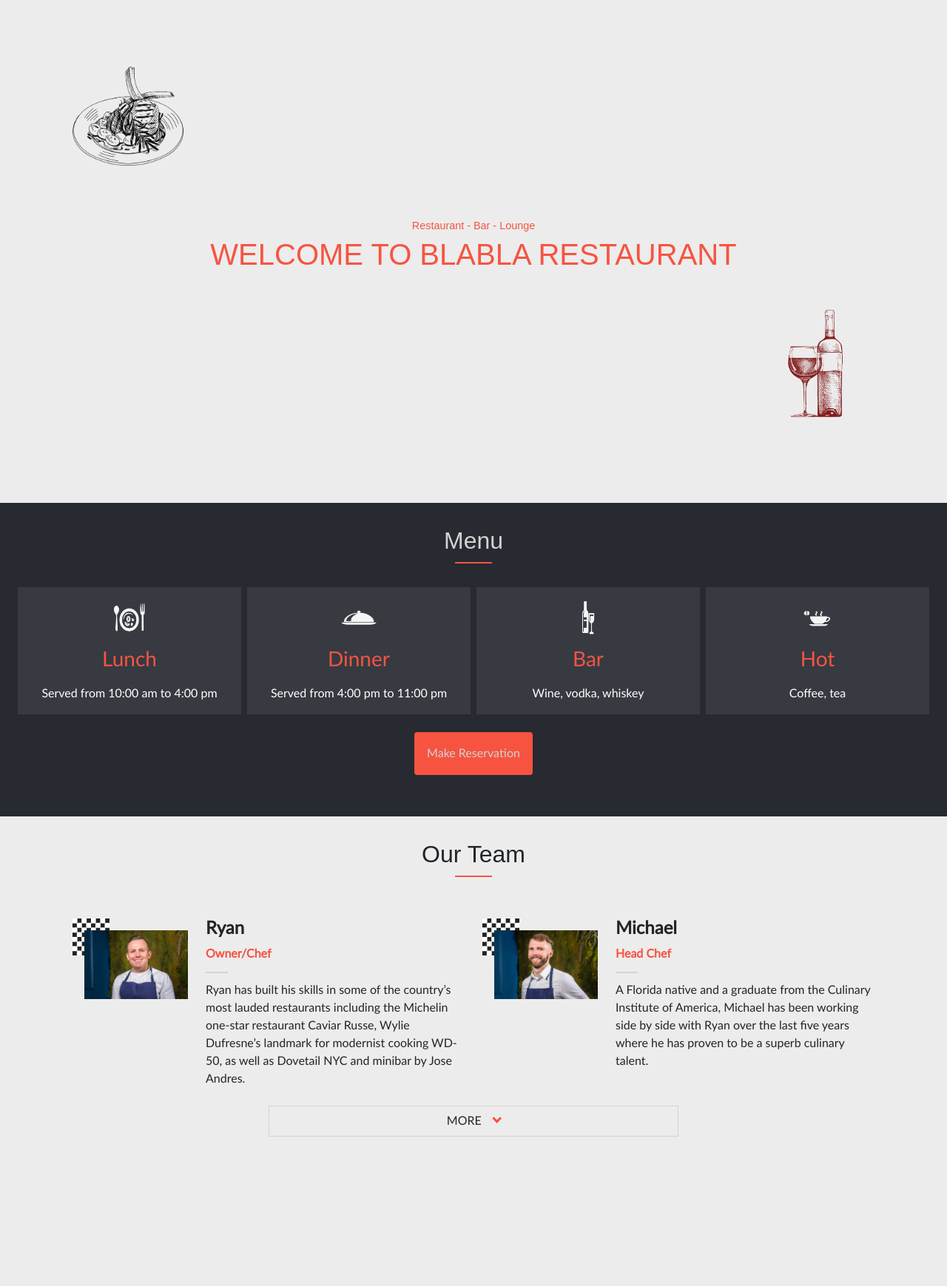
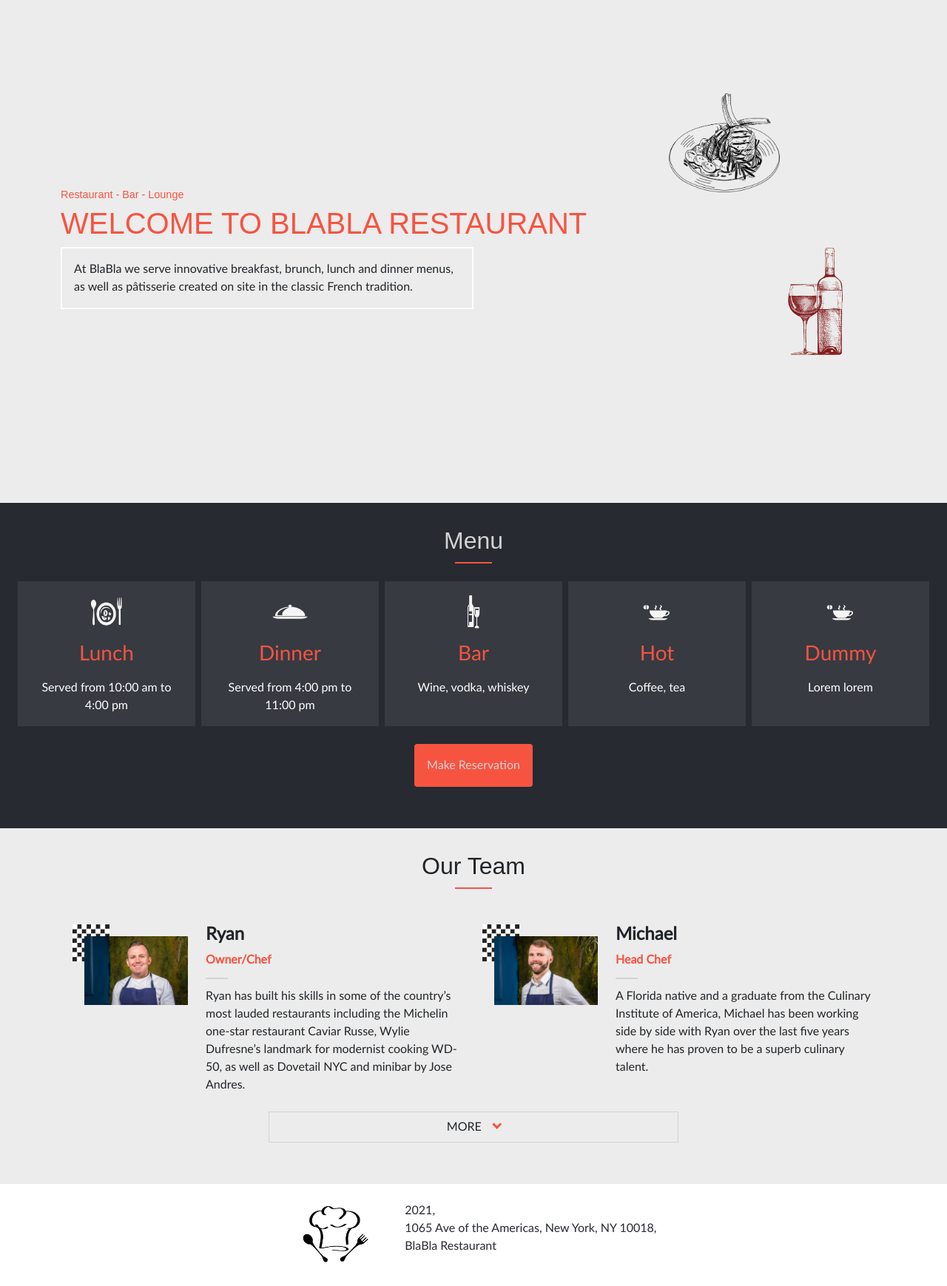
Before and after one commit to damdafayton/restaurant, a website: page index.html in a window 1280 px wide. Shown: the part 120-1859 px from the top of the page at 74% size. Before the commit the page ends 1713 px from the top, so only its background shows below. Drawn offline with Linux system fonts and the light colour scheme; files whose address does not match are found by name; a web font is replaced by a local one.

Commit message:
Update according to review

```diff
--- a/css/style.scss
+++ b/css/style.scss
@@ -40,7 +40,7 @@ section {
 h1 {
   font-family: df-cocogoose, sans-serif;
   color: $df-r-orange;
-  text-align: center;
+  text-align: start;
 
   span {
     font-size: 0.9rem;
@@ -63,9 +63,15 @@ a {
   text-decoration: inherit;
 }
 
-footer > img {
-  width: 100px;
-  margin-right: 2rem;
+footer {
+  background-color: #272a31;
+  min-height: auto;
+  color: #ececec;
+
+  > img {
+    height: 90px;
+    margin-right: 1rem;
+  }
 }
 
 header {
@@ -153,6 +159,21 @@ a:hover {
   flex-direction: column;
 }
 
+#partners {
+  background-color: $df-r-card;
+  min-height: unset;
+  margin-left: 0;
+
+  .h2-wrapper {
+    flex-basis: 100%;
+  }
+
+  img {
+    max-width: 150px;
+    height: max-content;
+  }
+}
+
 #welcome {
   img {
     max-width: 150px;
@@ -160,13 +181,38 @@ a:hover {
 
     &:nth-child(3) {
       left: 1rem;
-      bottom: 9rem;
+      top: -9rem;
     }
 
     &:nth-child(4) {
-      top: 9rem;
+      bottom: -10rem;
       right: 1rem;
     }
+  }
+}
+
+.text-in-image {
+  position: absolute;
+  width: 100%;
+  top: 0;
+  bottom: 0;
+  padding: 1.5rem;
+  color: white;
+  pointer-events: none;
+  z-index: 1;
+
+  p {
+    color: white !important;
+  }
+}
+
+.text-orange {
+  color: $df-r-orange;
+}
+
+.card-team {
+  p:nth-child(2) {
+    @extend .text-orange;
   }
 }
 
@@ -200,7 +246,7 @@ a:hover {
   width: 50px;
   align-self: center;
   margin-top: 0.6rem;
-  margin-bottom: 2rem;
+  margin-bottom: 1.5rem;
 }
 
 .line-gray {
@@ -216,10 +262,6 @@ a:hover {
   color: $df-r-gray;
   padding: 1rem;
   margin: 1.5rem;
-}
-
-.text-orange {
-  color: $df-r-orange;
 }
 
 .photo-team {
@@ -261,18 +303,12 @@ $arrow-border: 3px solid $df-r-orange;
   border-right: $arrow-border;
 }
 
-.copyright {
-  background-color: white;
-  min-height: auto;
-}
+.img-reddish {
+  @extend .text-in-image;
 
-.img-reddish {
-  position: absolute;
   background-color: red;
-  width: 100%;
-  height: $team-img-height;
+  // height: $team-img-height;
   z-index: 1;
-  top: 0;
   opacity: 40%;
   pointer-events: none;
 
@@ -291,7 +327,7 @@ $arrow-border: 3px solid $df-r-orange;
   &:hover {
     transition: transform 1s;
     filter: none;
-    transform: scale(2);
+    // transform: scale(2);
     transform-origin: left;
     z-index: 2 !important;
   }
@@ -306,6 +342,23 @@ $arrow-border: 3px solid $df-r-orange;
   filter: contrast(2);
 }
 
+@media screen and (min-width: 576px) {
+  #welcome {
+    img {
+      &:nth-child(3) {
+        right: 9rem;
+        top: -6.5rem;
+        left: unset;
+      }
+
+      &:nth-child(4) {
+        bottom: -4rem;
+        right: 1rem;
+      }
+    }
+  }
+}
+
 @media screen and (min-width: 768px) {
   .navbar-padding-end {
     padding-right: 1rem;
@@ -313,6 +366,16 @@ $arrow-border: 3px solid $df-r-orange;
 
   section:not(.vh100) {
     min-height: auto;
+  }
+
+  footer {
+    background-color: white;
+    color: $df-r-black;
+
+    img {
+      content: url("../images/logo-food.png");
+      margin-right: 2rem;
+    }
   }
 
   header {
--- a/index.html
+++ b/index.html
@@ -15,13 +15,20 @@
     </header>
     <main>
         <section id="welcome" class="vh100 container d-flex flex-column justify-content-center">
-            <h1 class="position-relative">
-                <span>Restaurant - Bar - Lounge</span><br>
-                WELCOME TO BLABLA RESTAURANT
+            <div class="position-relative">
+                <h1>
+                    <span>Restaurant - Bar - Lounge</span><br>
+                    WELCOME TO BLABLA RESTAURANT
+                </h1>
+                <div class="text-start border border-2 border-white p-3 col-sm-6">
+                    At BlaBla we serve innovative breakfast, brunch, lunch and dinner menus, as well as pâtisserie
+                    created
+                    on site in the classic French tradition.
+                </div>
                 <img src=" ./images/PngItem_303341.png" alt="background image">
                 <img src="./images/wine-glass-red-wine-wine-cocktail-champagne-drink-wine-d3d72936183c1a59da94eb28e13d3e17.png"
                     alt="background image 2">
-            </h1>
+            </div>
         </section>
         <section id="menu" class="container-fluid px-4">
             <div class="h2-wrapper">
@@ -29,7 +36,7 @@
                 </h2>
                 <div class="line"></div>
             </div>
-            <div class="g-2 row row-cols-1 row-cols-sm-2 row-cols-md-4">
+            <div class="g-2 row row-cols-1 row-cols-sm-2 row-cols-md-5 justify-content-center">
                 <div class="col">
                     <div
                         class="card-menu d-flex align-items-center justify-content-around justify-content-sm-start flex-sm-column">
@@ -62,6 +69,14 @@
                         <p class="col-6 col-sm-12">Coffee, tea</p>
                     </div>
                 </div>
+                <div class="col">
+                    <div
+                        class="card-menu d-flex align-items-center justify-content-around justify-content-sm-start flex-sm-column">
+                        <img class="menu-icons" src="./images/hot-3.png" alt="lunch icon">
+                        <h3 class="my-3">Dummy</h3>
+                        <p class="col-6 col-sm-12">Lorem lorem</p>
+                    </div>
+                </div>
             </div>
             <button class="btn btn-orange">Make Reservation</button>
         </section>
@@ -73,6 +88,10 @@
             <div class="gy-4 gx-4 px-3 row row-cols-1 row-cols-md-2 justify-content-center" id="team-members"></div>
         </section>
     </main>
+    <footer class="copyright py-4 px-3 text-start d-flex justify-content-center">
+        <img src="./images/logo-food-w.png" alt="logo">
+        <p class="">2021,<br>1065 Ave of the Americas, New York, NY 10018,<br>BlaBla Restaurant</p>
+    </footer>
     <script src="js/main.js"></script>
     <script src="js/navbar.js"></script>
 </body>
--- a/js/main.js
+++ b/js/main.js
@@ -18,37 +18,54 @@ const teamObj = {
     image: './images/beverage.jpg',
     name: 'Will',
     title: 'Beverage Director',
+    description: 'Lorem ipsum dolor sit, amet consectetur adipisicing elit. Soluta non veniam culpa quibusdam eius laboriosam amet placeat ipsam quia similique autem perferendis, aliquid nobis deserunt fugiat eligendi! Officia, magnam dolorem.',
   },
   4: {
     image: './images/event.jfif',
     name: 'Jessica',
     title: 'Events Director',
+    description: 'Lorem ipsum dolor sit, amet consectetur adipisicing elit. Soluta non veniam culpa quibusdam eius laboriosam amet placeat ipsam quia similique autem perferendis, aliquid nobis deserunt fugiat eligendi! Officia, magnam dolorem.',
+  },
+  5: {
+    image: './images/beverage.jpg',
+    name: 'Will Jr',
+    title: 'Beverage Director Assistant',
+    description: 'Lorem ipsum dolor sit, amet consectetur adipisicing elit. Soluta non veniam culpa quibusdam eius laboriosam amet placeat ipsam quia similique autem perferendis, aliquid nobis deserunt fugiat eligendi! Officia, magnam dolorem.',
+  },
+  6: {
+    image: './images/event.jfif',
+    name: 'Jessica Jr',
+    title: 'Events Director Assistant',
+    description: 'Lorem ipsum dolor sit, amet consectetur adipisicing elit. Soluta non veniam culpa quibusdam eius laboriosam amet placeat ipsam quia similique autem perferendis, aliquid nobis deserunt fugiat eligendi! Officia, magnam dolorem.',
   },
 };
 
 const team = document.querySelector('#team-members');
+const isIndexPage = document.location.pathname.includes('index.html');
 
 // Add team members to section
 Object.keys(teamObj).forEach((member) => {
   const div = document.createElement('div');
+  const details = `<div class="d-flex flex-column text-start">
+            <h3 class="fw-bold fs-4">${teamObj[member].name}</h3>
+            <p class="fw-bold">${teamObj[member].title}</p>
+            <div class="line line-gray"></div>
+            <p>${teamObj[member].description || ''}</p>
+        </div>`;
   div.innerHTML = `<div class="p-3 position-relative">
-        <img class="img-chess" src="./images/chess.png">
+        ${isIndexPage ? '<img class="img-chess" src="./images/chess.png">' : ''}
         <div class="position-relative">
             <img class="photo-team" src="${teamObj[member].image}" alt="photo of owner">
             <div class=""></div>
+            <div class="text-in-image">${isIndexPage ? '' : details}</div>
         </div>
         </div>
-        <div class="d-flex flex-column text-start">
-            <h3 class="fw-bold fs-4">${teamObj[member].name}</h3>
-            <p class="text-orange fw-bold">${teamObj[member].title}</p>
-            <div class="line line-gray"></div>
-            <p>${teamObj[member].description || ''}</p>
-        </div>`;
-  div.classList.add('card-team', 'd-flex', 'gap-2');
+        ${isIndexPage ? details : ''}`;
+  div.classList.add('card-team', 'd-flex', 'gap-2', 'justify-content-center', 'col');
   if (team) { team.appendChild(div); }
 });
 
-if (document.location.pathname.includes('index.html')) {
+if (isIndexPage) {
   // Hide team members
   const cardTeam = document.querySelectorAll('.card-team');
   cardTeam.forEach((card, i) => {
@@ -74,6 +91,7 @@ if (document.location.pathname.includes('index.html')) {
   cardTeam.forEach((card) => {
     const cardImg = card.querySelector('.photo-team');
     cardImg.classList.add('img-sepia');
+    cardImg.style.width = '100%';
     cardImg.nextElementSibling.classList.add('img-reddish');
   });
 }
```
Also changed, not shown: about.html (+25 -2 lines), README.md, css/style.css, images/dinner.jpg (added), images/logo-food-w.png (added), images/logo/580b57fcd9996e24bc43c4f2.png (added), images/logo/587b518e44060909aa603a8c.png (added), images/logo/589a41155aa6293a4aac48a8.png (added), images/logo/PikPng.com_amazon-logo-png_1037301.png (added), images/logo/gray/580b57fcd9996e24bc43c4f2-Copy.png (added), images/logo/gray/587b518e44060909aa603a8c-Copy.png (added), images/logo/gray/589a41155aa6293a4aac48a8-Copy.png (added), images/logo/gray/PikPng.com_amazon-logo-png_1037301-Copy.png (added), 1 other file.
